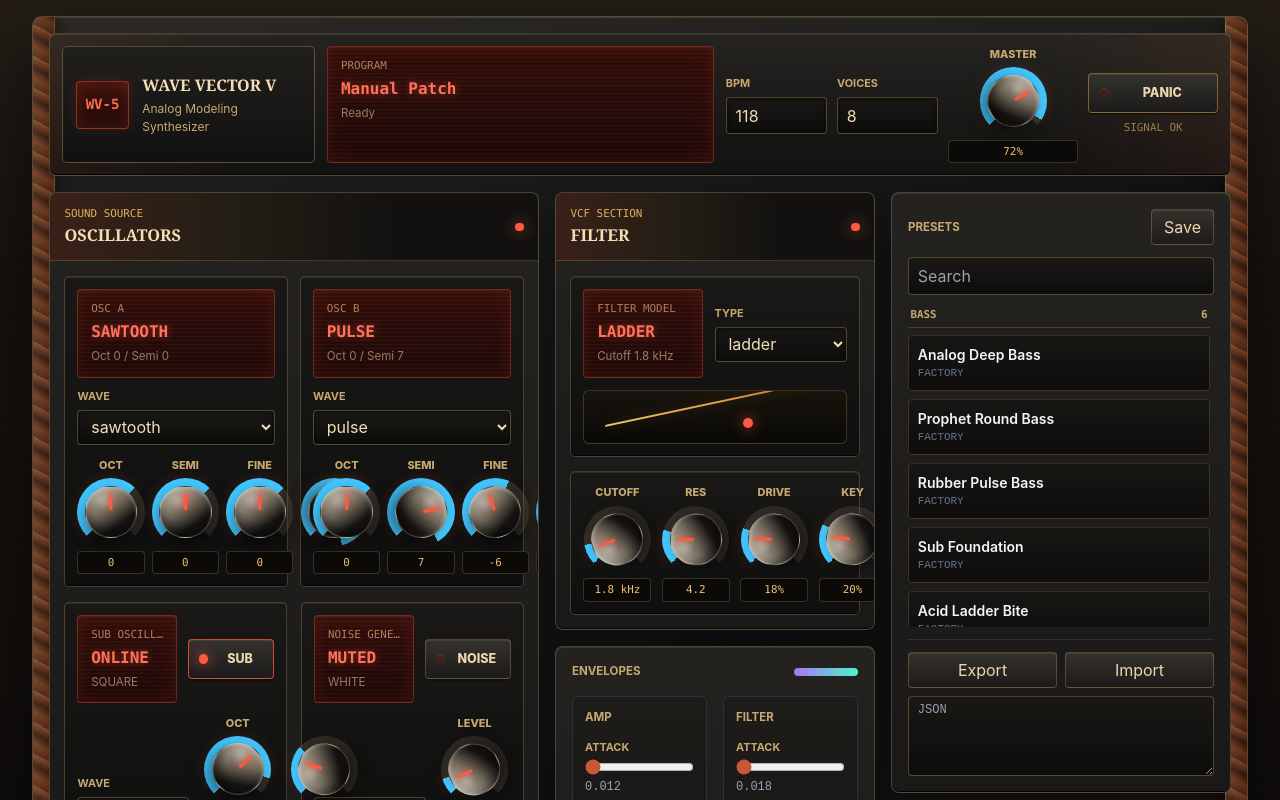
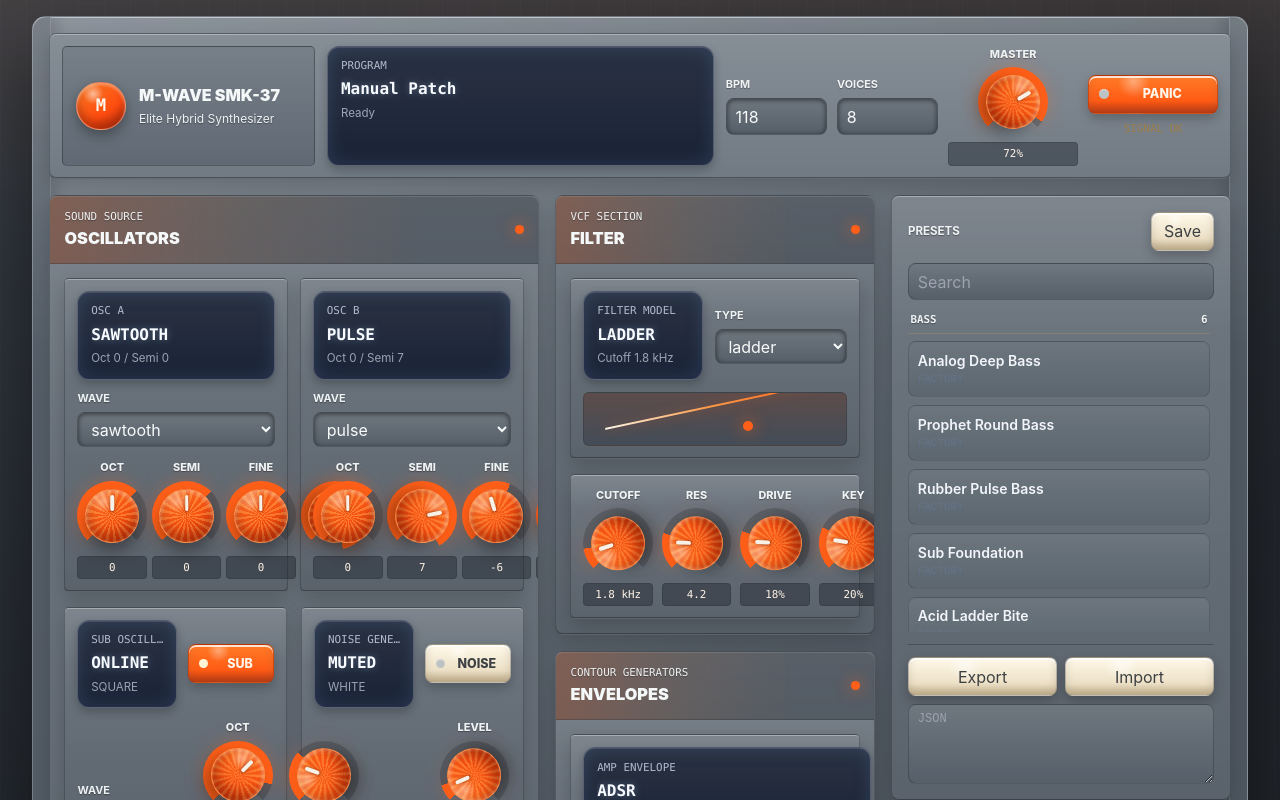
Before and after one commit to kimyounggaur/synthesizer, a React (Vite) app: page / in a window 1280 px wide. Shown: the top 800 px of the page. Built offline with nearby package versions, Linux system fonts and the light colour scheme.

Commit message:
Apply M-VAVE SMK-37 control skin

```diff
--- a/src/components/EnvelopePanel.tsx
+++ b/src/components/EnvelopePanel.tsx
@@ -1,5 +1,22 @@
 import type { EnvelopeState } from '../types/synth';
 import { useSynthStore } from '../store/synthStore';
+import { Knob } from './ui/Knob';
+import { MiniDisplay } from './ui/MiniDisplay';
+import { SectionPanel } from './ui/SectionPanel';
+
+const controls: Array<keyof EnvelopeState> = ['attack', 'decay', 'sustain', 'release'];
+
+function formatEnvelopeValue(key: keyof EnvelopeState, value: number): string {
+  if (key === 'sustain') {
+    return `${Math.round(value * 100)}%`;
+  }
+
+  return value >= 1 ? `${value.toFixed(2)}s` : `${Math.round(value * 1000)}ms`;
+}
+
+function labelFor(key: keyof EnvelopeState): string {
+  return key === 'attack' ? 'Attack' : key === 'decay' ? 'Decay' : key === 'sustain' ? 'Sustain' : 'Release';
+}
 
 function EnvBlock({
   title,
@@ -10,26 +27,29 @@ function EnvBlock({
   env: EnvelopeState;
   onChange: (partial: Partial<EnvelopeState>) => void;
 }) {
-  const controls: Array<keyof EnvelopeState> = ['attack', 'decay', 'sustain', 'release'];
-
   return (
-    <div className="grid gap-3 rounded-md border border-slate-700/60 bg-black/15 p-3">
-      <div className="panel-title">{title}</div>
-      {controls.map((key) => (
-        <label key={key} className="grid gap-1">
-          <span className="control-label">{key}</span>
-          <input
-            className="range"
-            type="range"
+    <div className="module-block module-block-amber env-block">
+      <MiniDisplay
+        eyebrow={`${title} envelope`}
+        value="ADSR"
+        detail={`A ${formatEnvelopeValue('attack', env.attack)} / R ${formatEnvelopeValue('release', env.release)}`}
+        tone="amber"
+      />
+      <div className="knob-grid env-knob-grid">
+        {controls.map((key) => (
+          <Knob
+            key={key}
+            label={labelFor(key)}
             min={key === 'sustain' ? 0 : 0.001}
             max={key === 'sustain' ? 1 : 4}
             step={key === 'sustain' ? 0.01 : 0.001}
             value={env[key]}
-            onChange={(event) => onChange({ [key]: Number(event.target.value) })}
+            onChange={(value) => onChange({ [key]: value })}
+            displayValue={formatEnvelopeValue(key, env[key])}
+            tone={key === 'sustain' ? 'amber' : 'violet'}
           />
-          <span className="font-mono text-xs text-slate-400">{env[key].toFixed(3)}</span>
-        </label>
-      ))}
+        ))}
+      </div>
     </div>
   );
 }
@@ -40,16 +60,11 @@ export function EnvelopePanel() {
   const updateEnvelope = useSynthStore((state) => state.updateEnvelope);
 
   return (
-    <section className="panel grid gap-4 p-4">
-      <div className="flex items-center justify-between gap-3">
-        <h2 className="panel-title">Envelopes</h2>
-        <div className="h-2 w-16 rounded-full bg-gradient-to-r from-synth-violet to-synth-mint" />
-      </div>
-
-      <div className="grid gap-4 md:grid-cols-2 2xl:grid-cols-1">
+    <SectionPanel title="Envelopes" eyebrow="Contour generators" accent="red" className="envelope-panel">
+      <div className="envelope-grid">
         <EnvBlock title="Amp" env={ampEnv} onChange={(partial) => updateEnvelope('ampEnv', partial)} />
         <EnvBlock title="Filter" env={filterEnv} onChange={(partial) => updateEnvelope('filterEnv', partial)} />
       </div>
-    </section>
+    </SectionPanel>
   );
 }
--- a/src/components/Keyboard.tsx
+++ b/src/components/Keyboard.tsx
@@ -134,7 +134,7 @@ export function Keyboard({ onNoteOn, onNoteOff }: KeyboardProps) {
               }`}
               style={{
                 filter: active ? `brightness(${1.1 + velocity * 0.45})` : undefined,
-                background: active ? `linear-gradient(180deg, rgba(255,90,63,${0.4 + velocity * 0.34}), ${black ? '#1d1b19' : '#fff8e7'})` : undefined,
+                background: active ? `linear-gradient(180deg, rgba(255,95,24,${0.42 + velocity * 0.34}), ${black ? '#ff5a15' : '#fffefe'})` : undefined,
               }}
               onPointerDown={(event) => {
                 event.currentTarget.setPointerCapture(event.pointerId);
--- a/src/components/TopBar.tsx
+++ b/src/components/TopBar.tsx
@@ -21,10 +21,10 @@ export function TopBar({ onPanic, meter }: TopBarProps) {
   return (
     <header className="command-panel">
       <div className="brand-plate">
-        <div className="brand-mark">WV-5</div>
+        <div className="brand-mark">M</div>
         <div>
-          <div className="brand-name">Wave Vector V</div>
-          <div className="brand-subtitle">Analog Modeling Synthesizer</div>
+          <div className="brand-name">M-WAVE SMK-37</div>
+          <div className="brand-subtitle">Elite Hybrid Synthesizer</div>
         </div>
       </div>
 
--- a/src/styles.css
+++ b/src/styles.css
@@ -387,6 +387,20 @@
   .filter-panel-grid {
     display: grid;
     gap: 0.9rem;
+  }
+
+  .envelope-grid {
+    display: grid;
+    gap: 0.9rem;
+  }
+
+  .env-block {
+    display: grid;
+    gap: 0.75rem;
+  }
+
+  .env-knob-grid {
+    grid-template-columns: repeat(4, minmax(64px, 1fr));
   }
 
   .filter-display-block {
@@ -1080,6 +1094,318 @@
       #0f0e0d;
   }
 
+  /* M-VAVE SMK-37 Elite inspired control skin */
+  body {
+    color: #edf1f2;
+    background:
+      linear-gradient(180deg, rgba(255, 117, 38, 0.08), rgba(0, 0, 0, 0) 16rem),
+      linear-gradient(135deg, #252a31, #15181d 62%, #20242a);
+  }
+
+  .synth-workbench {
+    background:
+      linear-gradient(180deg, rgba(134, 145, 156, 0.18), rgba(22, 25, 30, 0.72)),
+      repeating-linear-gradient(90deg, rgba(255, 255, 255, 0.018) 0, rgba(255, 255, 255, 0.018) 1px, transparent 1px, transparent 26px);
+  }
+
+  .hardware-shell {
+    border-color: rgba(231, 238, 241, 0.28);
+    border-radius: 14px;
+    background:
+      linear-gradient(180deg, rgba(255, 255, 255, 0.18), rgba(255, 255, 255, 0.04) 22%, rgba(0, 0, 0, 0.1)),
+      linear-gradient(135deg, #747d87, #545d67 46%, #3c434c);
+    box-shadow:
+      0 32px 80px rgba(0, 0, 0, 0.48),
+      inset 0 1px 0 rgba(255, 255, 255, 0.48),
+      inset 0 -2px 0 rgba(20, 24, 28, 0.42);
+  }
+
+  .hardware-shell::before,
+  .hardware-shell::after {
+    width: clamp(0.6rem, 1.8vw, 1.1rem);
+    background:
+      linear-gradient(180deg, rgba(255, 255, 255, 0.2), transparent 22%),
+      #505963;
+    opacity: 0.78;
+  }
+
+  .hardware-shell::before {
+    box-shadow: inset -1px 0 0 rgba(255, 255, 255, 0.18), 4px 0 16px rgba(0, 0, 0, 0.25);
+  }
+
+  .hardware-shell::after {
+    box-shadow: inset 1px 0 0 rgba(255, 255, 255, 0.18), -4px 0 16px rgba(0, 0, 0, 0.25);
+  }
+
+  .command-panel,
+  .panel,
+  .section-panel,
+  .module-block {
+    border-color: rgba(34, 39, 45, 0.34);
+    background:
+      linear-gradient(180deg, rgba(255, 255, 255, 0.18), rgba(255, 255, 255, 0.055) 24%, rgba(0, 0, 0, 0.08)),
+      #626b75;
+    box-shadow:
+      inset 0 1px 0 rgba(255, 255, 255, 0.32),
+      inset 0 -1px 0 rgba(0, 0, 0, 0.32),
+      0 8px 20px rgba(0, 0, 0, 0.18);
+  }
+
+  .command-panel {
+    background:
+      linear-gradient(180deg, rgba(255, 255, 255, 0.2), rgba(255, 255, 255, 0.06)),
+      #68727c;
+  }
+
+  .section-panel-header {
+    border-bottom-color: rgba(34, 39, 45, 0.28);
+    background:
+      linear-gradient(90deg, rgba(255, 96, 24, 0.24), rgba(255, 126, 42, 0.09) 38%, transparent 76%),
+      rgba(57, 64, 72, 0.54);
+  }
+
+  .section-panel-cyan,
+  .section-panel-mint,
+  .section-panel-amber,
+  .section-panel-violet,
+  .section-panel-red {
+    --section-accent: #ff5f18;
+  }
+
+  .section-panel-led {
+    background: #ff5f18;
+    box-shadow: 0 0 16px rgba(255, 95, 24, 0.78);
+  }
+
+  .section-panel-title,
+  .brand-name {
+    color: #f5f8f8;
+    font-family: Inter, ui-sans-serif, system-ui, sans-serif;
+    font-weight: 900;
+    text-transform: uppercase;
+  }
+
+  .brand-subtitle,
+  .section-panel-eyebrow,
+  .control-label,
+  .knob-label,
+  .panel-title,
+  .preset-group-header {
+    color: #eef3f4;
+    text-shadow: 0 1px 1px rgba(0, 0, 0, 0.34);
+  }
+
+  .brand-plate {
+    border-color: rgba(23, 29, 38, 0.38);
+    background:
+      linear-gradient(180deg, rgba(255, 255, 255, 0.18), rgba(255, 255, 255, 0.04)),
+      #59636e;
+  }
+
+  .brand-mark {
+    width: 3.15rem;
+    border-color: rgba(237, 246, 255, 0.32);
+    border-radius: 999px;
+    background:
+      radial-gradient(circle at 34% 24%, rgba(255, 255, 255, 0.55), transparent 22%),
+      linear-gradient(145deg, #f47a23, #ff4d10 62%, #b72e0d);
+    color: #fff7ec;
+    font-size: 1.08rem;
+    box-shadow:
+      inset 0 2px 3px rgba(255, 255, 255, 0.34),
+      inset 0 -7px 9px rgba(120, 27, 4, 0.46),
+      0 5px 13px rgba(0, 0, 0, 0.35);
+  }
+
+  .mini-display,
+  .mini-display-cyan,
+  .mini-display-amber,
+  .mini-display-red,
+  .lcd {
+    border-color: rgba(224, 234, 248, 0.28);
+    border-radius: 12px;
+    background:
+      linear-gradient(180deg, rgba(255, 255, 255, 0.08), rgba(255, 255, 255, 0.015)),
+      #172033;
+    color: #eaf4ff;
+    box-shadow:
+      inset 0 0 18px rgba(117, 161, 221, 0.18),
+      inset 0 1px 0 rgba(255, 255, 255, 0.12),
+      0 4px 10px rgba(0, 0, 0, 0.24);
+  }
+
+  .mini-display-eyebrow {
+    color: rgba(232, 242, 255, 0.72);
+  }
+
+  .mini-display-value,
+  .mini-display-cyan .mini-display-value,
+  .mini-display-amber .mini-display-value,
+  .mini-display-red .mini-display-value {
+    color: #f7fbff;
+    text-shadow: 0 0 8px rgba(194, 224, 255, 0.34);
+  }
+
+  .mini-display-detail {
+    color: rgba(232, 242, 255, 0.62);
+  }
+
+  .mini-input,
+  .mini-select,
+  .panel-input,
+  .panel-select {
+    border-color: rgba(34, 39, 45, 0.35);
+    border-radius: 8px;
+    background:
+      linear-gradient(180deg, rgba(255, 255, 255, 0.18), rgba(255, 255, 255, 0.04)),
+      #4f5963;
+    color: #f8fbfb;
+  }
+
+  .mini-input:focus,
+  .mini-select:focus {
+    border-color: rgba(255, 95, 24, 0.72);
+  }
+
+  .knob-control {
+    --knob-accent: #ff5f18;
+  }
+
+  .knob-cyan,
+  .knob-mint,
+  .knob-amber,
+  .knob-violet {
+    --knob-accent: #ff5f18;
+  }
+
+  .knob-dial {
+    width: clamp(3.2rem, 7vw, 4.35rem);
+  }
+
+  .knob-dial::before {
+    background: conic-gradient(from -135deg, #ff5f18 0 var(--knob-fill), rgba(21, 27, 33, 0.22) var(--knob-fill) 75%, transparent 75%);
+    filter: drop-shadow(0 0 9px rgba(255, 95, 24, 0.3));
+  }
+
+  .knob-face {
+    border-color: rgba(255, 181, 117, 0.42);
+    background:
+      radial-gradient(circle at 32% 22%, rgba(255, 255, 255, 0.42), transparent 21%),
+      repeating-conic-gradient(from 8deg, rgba(255, 151, 67, 0.55) 0deg 8deg, rgba(218, 57, 9, 0.25) 8deg 18deg),
+      linear-gradient(145deg, #ff812d, #ff5a16 56%, #b72e0d);
+    box-shadow:
+      inset 0 2px 4px rgba(255, 255, 255, 0.36),
+      inset 0 -8px 11px rgba(121, 24, 0, 0.48),
+      0 9px 15px rgba(0, 0, 0, 0.32);
+  }
+
+  .knob-indicator {
+    width: 0.22rem;
+    height: 30%;
+    background: #f8f1e8;
+    box-shadow: 0 1px 3px rgba(96, 25, 0, 0.7);
+  }
+
+  .knob-value {
+    border-color: rgba(34, 39, 45, 0.24);
+    background: rgba(33, 40, 48, 0.46);
+    color: #fff3e6;
+  }
+
+  .led-button,
+  .soft-button {
+    min-height: 2.45rem;
+    border-color: rgba(34, 39, 45, 0.28);
+    border-radius: 8px;
+    background:
+      radial-gradient(circle at 38% 16%, rgba(255, 255, 255, 0.54), transparent 18%),
+      linear-gradient(180deg, #fff9e9, #ece0c6 70%, #cbb994);
+    color: #3d4043;
+    box-shadow:
+      inset 0 2px 0 rgba(255, 255, 255, 0.78),
+      inset 0 -5px 8px rgba(105, 91, 69, 0.2),
+      0 5px 11px rgba(0, 0, 0, 0.22);
+  }
+
+  .led-button:hover,
+  .soft-button:hover {
+    border-color: rgba(255, 95, 24, 0.68);
+    color: #111418;
+    filter: brightness(1.04);
+  }
+
+  .led-button.is-active,
+  .led-button.is-danger,
+  .led-button.is-danger.is-active,
+  .panic-button {
+    border-color: rgba(174, 49, 6, 0.55);
+    background:
+      radial-gradient(circle at 35% 15%, rgba(255, 255, 255, 0.38), transparent 18%),
+      linear-gradient(180deg, #ff7b27, #ff5b15 68%, #c2360c);
+    color: #fff7ec;
+  }
+
+  .led-button-light {
+    background: #bdc2c2;
+    box-shadow: inset 0 1px 1px rgba(255, 255, 255, 0.45);
+  }
+
+  .led-button.is-active .led-button-light,
+  .led-button.is-danger.is-active .led-button-light {
+    background: #fff6d8;
+    box-shadow: 0 0 14px rgba(255, 105, 26, 0.9);
+  }
+
+  .range {
+    accent-color: #ff5f18;
+  }
+
+  .preset-row {
+    border-color: rgba(34, 39, 45, 0.22);
+    border-radius: 8px;
+    background:
+      linear-gradient(180deg, rgba(255, 255, 255, 0.13), rgba(255, 255, 255, 0.035)),
+      #56616b;
+  }
+
+  .filter-curve {
+    border-color: rgba(34, 39, 45, 0.28);
+    background:
+      linear-gradient(180deg, rgba(255, 95, 24, 0.15), rgba(255, 255, 255, 0.02)),
+      #404954;
+  }
+
+  .filter-curve-line {
+    background: linear-gradient(90deg, #fff5e6, #ff9a45 48%, #ff5f18);
+    box-shadow: 0 0 12px rgba(255, 95, 24, 0.45);
+  }
+
+  .filter-curve-dot {
+    background: #ff5f18;
+    box-shadow: 0 0 16px rgba(255, 95, 24, 0.82);
+  }
+
+  .keyboard-key.bg-slate-200 {
+    border: 1px solid rgba(83, 86, 88, 0.42);
+    background:
+      linear-gradient(180deg, #fffefe, #f0f0ec 82%, #d5d5cf) !important;
+    color: #2d3338;
+    box-shadow:
+      inset 0 -8px 12px rgba(93, 98, 102, 0.16),
+      0 3px 0 rgba(44, 49, 54, 0.45);
+  }
+
+  .keyboard-key.bg-slate-950 {
+    border: 1px solid rgba(159, 45, 7, 0.72);
+    background:
+      radial-gradient(circle at 35% 14%, rgba(255, 255, 255, 0.26), transparent 18%),
+      linear-gradient(180deg, #ff7d29, #ff5a15 78%, #b9310a) !important;
+    color: #fff7ec;
+    box-shadow:
+      inset 0 -7px 11px rgba(110, 22, 0, 0.42),
+      0 3px 0 rgba(80, 25, 8, 0.56);
+  }
+
   @media (max-width: 1180px) {
     .command-panel,
     .main-console-grid,
@@ -1106,7 +1432,8 @@
 
     .sub-controls,
     .knob-grid-four,
-    .knob-grid-filter {
+    .knob-grid-filter,
+    .env-knob-grid {
       grid-template-columns: repeat(2, minmax(0, 1fr));
     }
 
@@ -1119,7 +1446,8 @@
   @media (max-width: 440px) {
     .sub-controls,
     .knob-grid-four,
-    .knob-grid-filter {
+    .knob-grid-filter,
+    .env-knob-grid {
       grid-template-columns: 1fr;
     }
 
```
